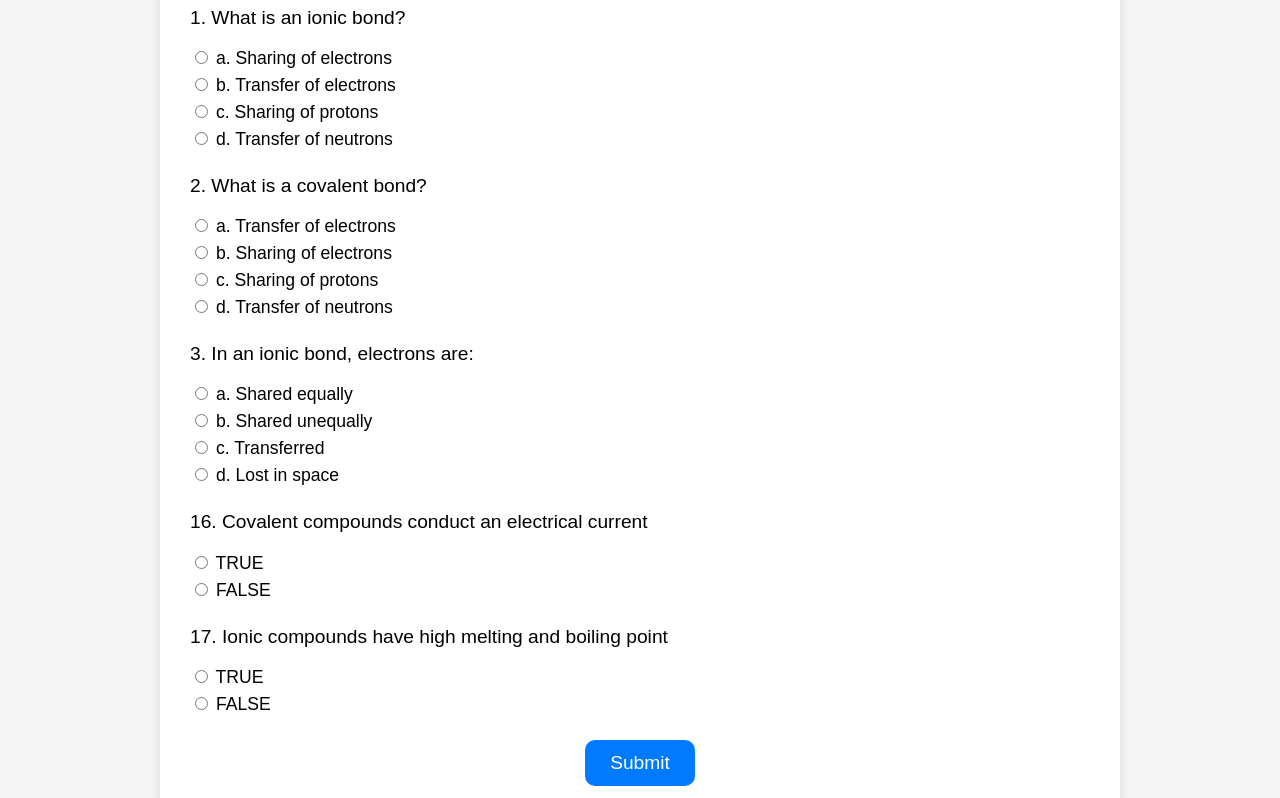
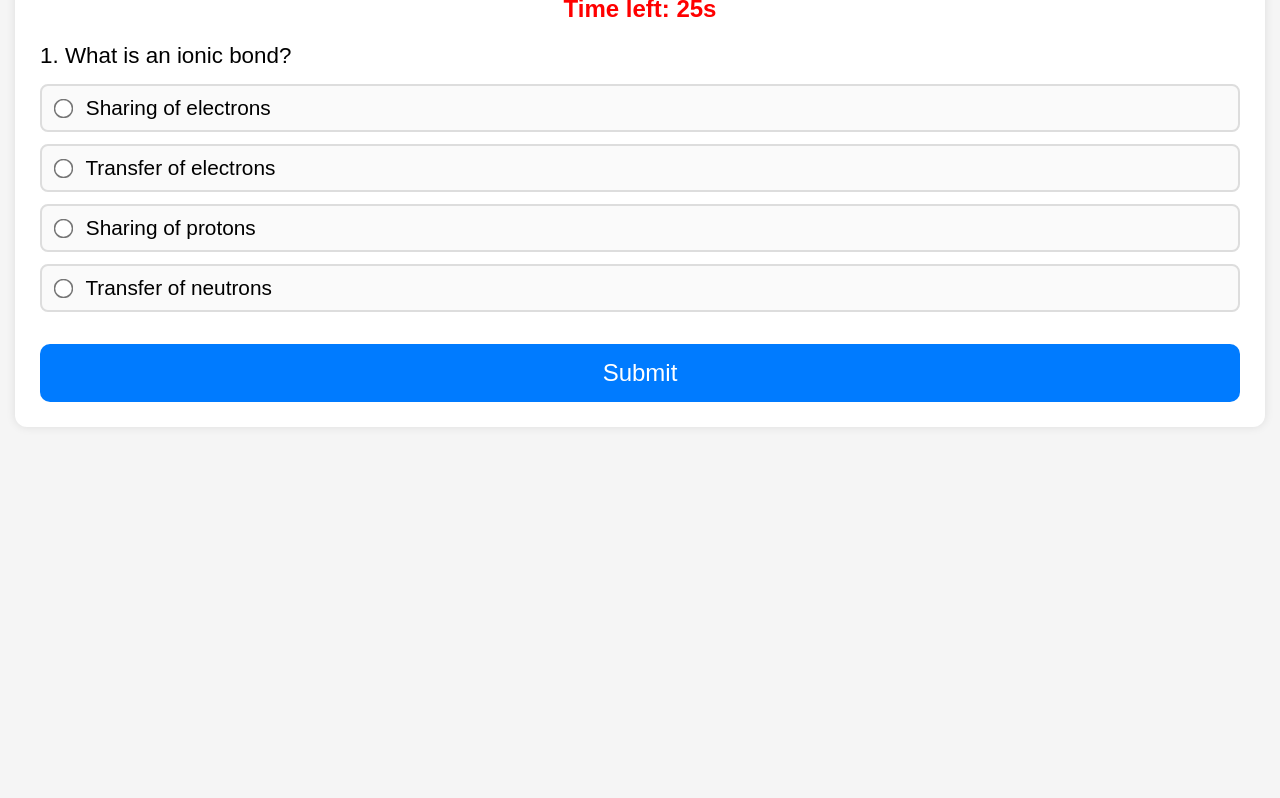
Before and after one commit to benedicthernandez19-rgb/quizz-app, a plain HTML site: page index.html in a window 1280 px wide. Shown: the part 123-921 px from the top of the page. After the commit the page ends 800 px from the top, so only its background shows below. Drawn offline with Linux system fonts and the light colour scheme.

Commit message:
Update index.html

```diff
--- a/index.html
+++ b/index.html
@@ -2,55 +2,72 @@
 <html lang="en">
 <head>
   <meta charset="UTF-8">
-  <meta name="viewport" content="width=device-width, initial-scale=1.0">
-  <title>Chemistry Quiz</title>
+  <title>Quiz on Ionic and Covalent Bonds</title>
   <style>
     body {
       font-family: Arial, sans-serif;
       background: #f5f5f5;
-      display: flex;
-      justify-content: center;
-      align-items: flex-start;
-      min-height: 100vh;
       margin: 0;
-      padding: 20px;
+      padding: 15px;
     }
 
-    .container {
+    .quiz-container, #quiz-box {
+      max-width: 100%;   /* full width on phones */
+      margin: 0 auto;
       background: white;
-      padding: 30px;
-      border-radius: 15px;
-      box-shadow: 0 4px 12px rgba(0, 0, 0, 0.1);
-      width: 100%;
-      max-width: 900px;
+      padding: 25px;
+      border-radius: 12px;
+      box-shadow: 0 0 10px rgba(0,0,0,0.1);
     }
 
     h1 {
+      font-size: 2rem;   /* large title */
       text-align: center;
-      font-size: 2rem;
+      margin-bottom: 20px;
+    }
+
+    #timer {
+      font-size: 1.5rem;
+      font-weight: bold;
+      color: red;
+      margin-bottom: 20px;
+      text-align: center;
     }
 
     .question {
-      margin-bottom: 25px;
-      font-size: 1.2rem;
+      font-size: 1.4rem;   /* larger question text */
+      margin-bottom: 15px;
     }
 
     label {
+      font-size: 1.3rem;   /* bigger answer choices */
       display: block;
-      margin: 6px 0;
-      font-size: 1.1rem;
+      margin: 12px 0;
+      padding: 10px;
+      border: 2px solid #ddd;
+      border-radius: 8px;
+      background: #fafafa;
+    }
+
+    label:hover {
+      background: #f0f0f0;
+    }
+
+    input[type="radio"] {
+      transform: scale(1.5);   /* make radio buttons larger */
+      margin-right: 10px;
     }
 
     button {
-      display: block;
-      margin: 20px auto;
-      padding: 12px 25px;
-      font-size: 1.2rem;
-      background: #007BFF;
+      font-size: 1.5rem;   /* bigger button text */
+      padding: 15px 25px;
+      margin-top: 20px;
+      border-radius: 10px;
+      border: none;
+      background: #007bff;
       color: white;
-      border: none;
-      border-radius: 10px;
       cursor: pointer;
+      width: 100%;
     }
 
     button:hover {
@@ -58,103 +75,104 @@
     }
 
     #result {
+      font-size: 1.8rem;
+      margin-top: 30px;
       text-align: center;
-      font-size: 1.5rem;
-      font-weight: bold;
-      margin-top: 20px;
-    }
-
-    /* Responsive */
-    @media (max-width: 600px) {
-      h1 {
-        font-size: 1.6rem;
-      }
-      .question {
-        font-size: 1rem;
-      }
-      label {
-        font-size: 1rem;
-      }
-      button {
-        font-size: 1rem;
-        padding: 10px 20px;
-      }
     }
   </style>
 </head>
 <body>
-  <div class="container">
-    <h1>Chemistry Quiz</h1>
-    <form id="quizForm">
-      <!-- Multiple choice 1–15 -->
-      <div class="question">
-        <p>1. What is an ionic bond?</p>
-        <label><input type="radio" name="q1" value="a"> a. Sharing of electrons</label>
-        <label><input type="radio" name="q1" value="b"> b. Transfer of electrons</label>
-        <label><input type="radio" name="q1" value="c"> c. Sharing of protons</label>
-        <label><input type="radio" name="q1" value="d"> d. Transfer of neutrons</label>
-      </div>
+  <h1>Quiz on Ionic and Covalent Bonds</h1>
+  <div id="quiz-box">
+    <div id="timer">Time left: 30s</div>
+    <div id="question-container"></div>
+    <div id="options"></div>
+    <button onclick="submitAnswer()">Submit</button>
+  </div>
+  <div id="result" style="display:none;"></div>
 
-      <div class="question">
-        <p>2. What is a covalent bond?</p>
-        <label><input type="radio" name="q2" value="a"> a. Transfer of electrons</label>
-        <label><input type="radio" name="q2" value="b"> b. Sharing of electrons</label>
-        <label><input type="radio" name="q2" value="c"> c. Sharing of protons</label>
-        <label><input type="radio" name="q2" value="d"> d. Transfer of neutrons</label>
-      </div>
+<script>
+const questions = [
+  { q: "1. What is an ionic bond?", options: ["Sharing of electrons","Transfer of electrons","Sharing of protons","Transfer of neutrons"], answer: 1 },
+  { q: "2. What is a covalent bond?", options: ["Transfer of electrons","Sharing of electrons","Sharing of protons","Transfer of neutrons"], answer: 1 },
+  { q: "3. In an ionic bond, electrons are:", options: ["Shared equally","Shared unequally","Transferred","Lost in space"], answer: 2 },
+  { q: "4. Which is an ionic compound?", options: ["H₂O","CO₂","NaCl","CH₄"], answer: 2 },
+  { q: "5. NaCl is:", options: ["Ionic","Covalent","Metallic","Hydrogen"], answer: 0 },
+  { q: "6. In an ionic bond, electrons are:", options: ["Shared between atoms","Transferred from one atom to another","Not involved","Split evenly"], answer: 1 },
+  { q: "7. What types of elements form ionic bonds?", options: ["Metal + Metal","Metal + Nonmetal","Nonmetal + Nonmetal","Gas + Gas"], answer: 1 },
+  { q: "8. Covalent bonds usually form between:", options: ["Metal + Metal","Metal + Nonmetal","Nonmetal + Nonmetal","Gas + Metal"], answer: 2 },
+  { q: "9. In a covalent bond, electrons are:", options: ["Shared","Transferred","Destroyed","Lost"], answer: 0 },
+  { q: "10. Which is a covalent compound?", options: ["NaCl","CO₂","KBr","MgO"], answer: 1 },
+  { q: "11. At room temperature, covalent compounds are often:", options: ["Solid only","Gas, liquid, or solid","Plasma","Ions"], answer: 1 },
+  { q: "12. Covalent bonds are generally:", options: ["Weaker than ionic bonds","Stronger than ionic bonds","Equal in strength","Not comparable"], answer: 0 },
+  { q: "13. Covalent bonds can form between the same element:", options: ["True","False","Only in metals","Never"], answer: 0 },
+  { q: "14. Which is NOT a characteristic of a covalent bond?", options: ["Generally solid at room temp","Does not conduct electricity","Low melting/boiling point","High melting/boiling point"], answer: 3 },
+  { q: "15. Which is a characteristic of an ionic bond?", options: ["High melting/boiling point","Low melting/boiling point","Generally gases/liquids at room temp","Does not conduct electricity"], answer: 0 },
+  { q: "16. Covalent compounds conduct electricity.", options: ["True","False"], answer: 1 },
+  { q: "17. Ionic compounds have high melting/boiling points.", options: ["True","False"], answer: 0 },
+  { q: "18. Ionic bonds are formed by the transfer of electrons.", options: ["True","False"], answer: 0 },
+  { q: "19. Ionic bonds usually form between metal and nonmetals.", options: ["True","False"], answer: 0 },
+  { q: "20. Covalent bonds usually form between a metal and a nonmetal.", options: ["True","False"], answer: 1 },
+  { q: "21. Covalent compounds usually have low melting/boiling points.", options: ["True","False"], answer: 0 },
+  { q: "22. Ionic compounds are often gases at room temperature.", options: ["True","False"], answer: 1 },
+  { q: "23. Ionic bonds are formed by the transfer of electrons.", options: ["True","False"], answer: 0 },
+  { q: "24. Covalent bonds are formed by the sharing of electrons.", options: ["True","False"], answer: 0 },
+  { q: "25. Covalent bonds are generally solid at room temp.", options: ["True","False"], answer: 1 },
+  { q: "26. Ionic compounds conduct electricity when dissolved in water.", options: ["True","False"], answer: 0 },
+  { q: "27. Covalent bonds can form between the same element.", options: ["True","False"], answer: 0 },
+  { q: "28. Electrons are shared in covalent bonding.", options: ["True","False"], answer: 0 },
+  { q: "29. Water is an example of covalent bonding.", options: ["True","False"], answer: 0 },
+  { q: "30. NaCl is an example of an ionic compound.", options: ["True","False"], answer: 0 }
+];
 
-      <div class="question">
-        <p>3. In an ionic bond, electrons are:</p>
-        <label><input type="radio" name="q3" value="a"> a. Shared equally</label>
-        <label><input type="radio" name="q3" value="b"> b. Shared unequally</label>
-        <label><input type="radio" name="q3" value="c"> c. Transferred</label>
-        <label><input type="radio" name="q3" value="d"> d. Lost in space</label>
-      </div>
+let current = 0;
+let score = 0;
+let timer;
+let timeLeft = 30;
 
-      <!-- (continue the same format for Q4–Q15 multiple choice) -->
+function loadQuestion() {
+  if (current >= questions.length) {
+    document.getElementById("quiz-box").style.display = "none";
+    document.getElementById("result").style.display = "block";
+    document.getElementById("result").innerHTML = `<h2>Your score: ${score} / ${questions.length}</h2>`;
+    return;
+  }
 
-      <!-- True/False 16–30 -->
-      <div class="question">
-        <p>16. Covalent compounds conduct an electrical current</p>
-        <label><input type="radio" name="q16" value="true"> TRUE</label>
-        <label><input type="radio" name="q16" value="false"> FALSE</label>
-      </div>
+  document.getElementById("question-container").innerHTML = `<div class="question">${questions[current].q}</div>`;
+  let optionsHTML = "";
+  questions[current].options.forEach((opt, i) => {
+    optionsHTML += `<label><input type="radio" name="option" value="${i}"> ${opt}</label>`;
+  });
+  document.getElementById("options").innerHTML = optionsHTML;
 
-      <div class="question">
-        <p>17. Ionic compounds have high melting and boiling point</p>
-        <label><input type="radio" name="q17" value="true"> TRUE</label>
-        <label><input type="radio" name="q17" value="false"> FALSE</label>
-      </div>
+  resetTimer();
+}
 
-      <!-- (continue same format for Q18–Q30 true/false) -->
+function submitAnswer() {
+  let selected = document.querySelector('input[name="option"]:checked');
+  if (selected && parseInt(selected.value) === questions[current].answer) {
+    score++;
+  }
+  current++;
+  loadQuestion();
+}
 
-      <button type="button" onclick="checkAnswers()">Submit</button>
-    </form>
-    <p id="result"></p>
-  </div>
+function resetTimer() {
+  clearInterval(timer);
+  timeLeft = 30;
+  document.getElementById("timer").innerText = `Time left: ${timeLeft}s`;
+  timer = setInterval(() => {
+    timeLeft--;
+    document.getElementById("timer").innerText = `Time left: ${timeLeft}s`;
+    if (timeLeft <= 0) {
+      clearInterval(timer);
+      current++;
+      loadQuestion();
+    }
+  }, 1000);
+}
 
-  <script>
-    function checkAnswers() {
-      let score = 0;
-      const answers = {
-        q1: "b", q2: "b", q3: "c", q4: "c", q5: "a",
-        q6: "b", q7: "b", q8: "c", q9: "a", q10: "b",
-        q11: "b", q12: "a", q13: "a", q14: "d", q15: "a",
-        q16: "false", q17: "true", q18: "true", q19: "true", q20: "false",
-        q21: "true", q22: "false", q23: "true", q24: "true", q25: "false",
-        q26: "true", q27: "true", q28: "true", q29: "true", q30: "true"
-      };
-
-      for (let q in answers) {
-        const selected = document.querySelector(`input[name="${q}"]:checked`);
-        if (selected && selected.value === answers[q]) {
-          score++;
-        }
-      }
-
-      document.getElementById("result").innerText =
-        "You scored " + score + " out of " + Object.keys(answers).length;
-    }
-  </script>
+loadQuestion();
+</script>
 </body>
 </html>
```
